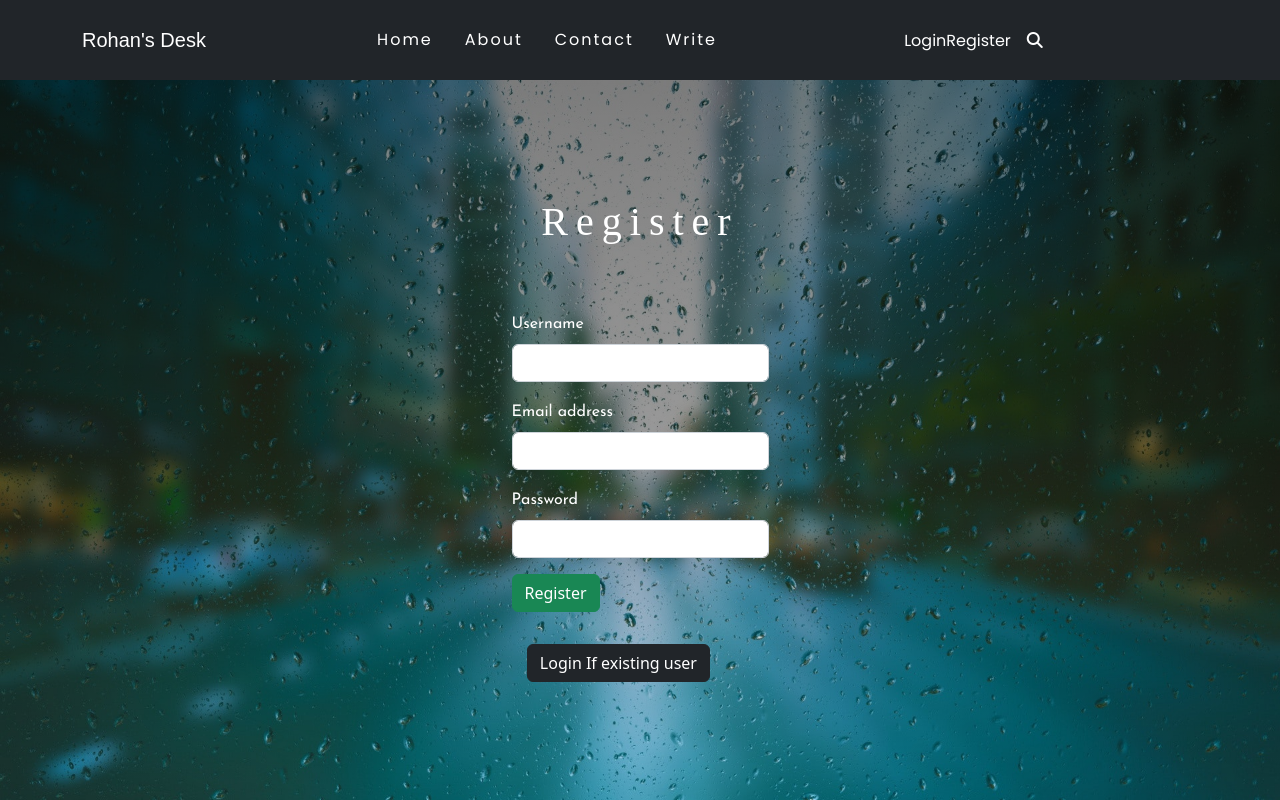
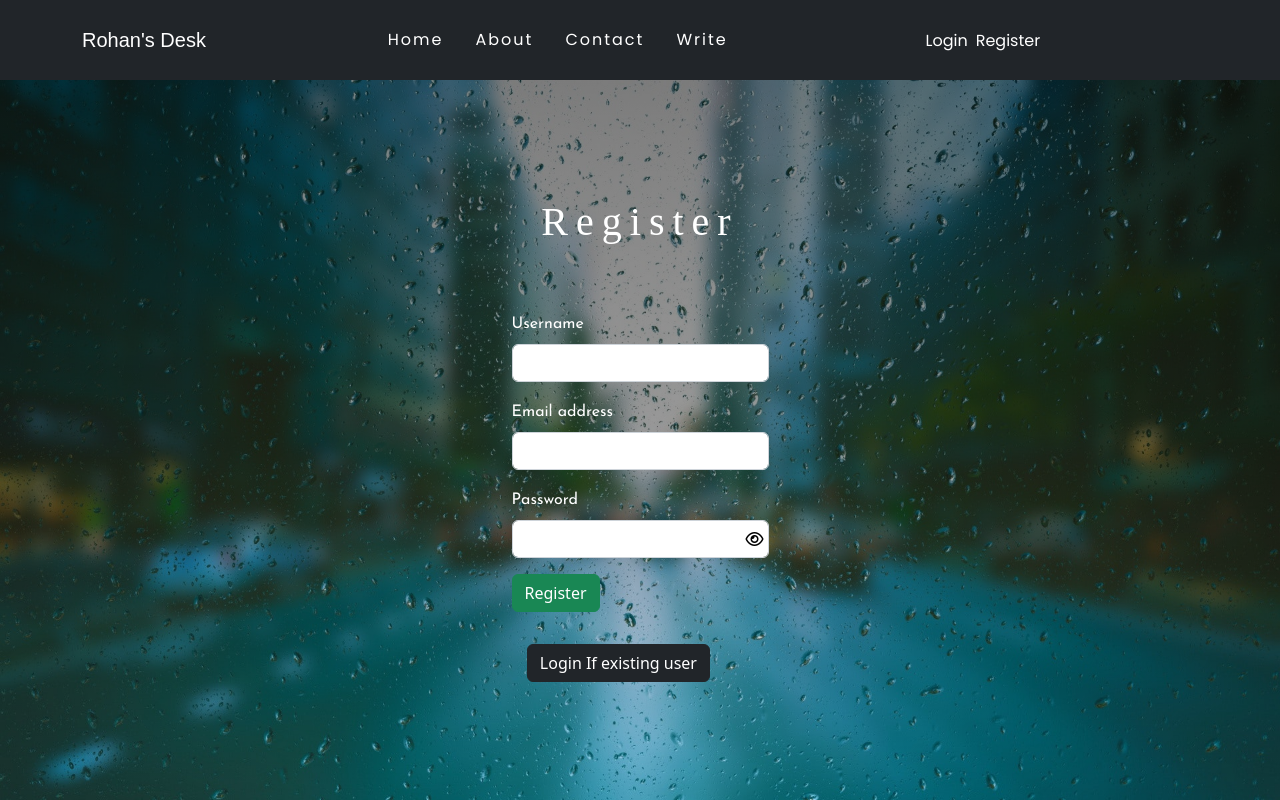
Before and after one commit to GautamRaj-12/rohan-raj-blog-frontend, a React (Create React App) app: page /register in a window 1280 px wide. Built offline with nearby package versions, Linux system fonts and the light colour scheme; a web font is replaced by a local one.

Commit message:
password show hide functionality added

```diff
--- a/src/components/navbar/NavBar.jsx
+++ b/src/components/navbar/NavBar.jsx
@@ -83,7 +83,7 @@ function NavBar() {
                     Login
                   </Link>
                   <Link
-                    className='text-white'
+                    className='text-white mx-2'
                     style={{ textDecoration: 'none', fontFamily: 'poppins' }}
                     to='/register'
                   >
@@ -92,7 +92,7 @@ function NavBar() {
                 </>
               )}
 
-              <i className='fa-solid fa-magnifying-glass search-button mx-3'></i>
+              {/* <i className='fa-solid fa-magnifying-glass search-button mx-3'></i> */}
             </div>
           </div>
         </div>
--- a/src/pages/login/Login.jsx
+++ b/src/pages/login/Login.jsx
@@ -6,6 +6,7 @@ import axios from 'axios';
 import API_URL from '../../Config';
 
 function Login() {
+  const [passShow, setPassShow] = useState(false);
   const userRef = useRef();
   const passwordRef = useRef();
   const { dispatch, isFetching } = useContext(Context);
@@ -37,16 +38,23 @@ function Login() {
             ref={userRef}
           />
         </div>
-        <div className='mb-3'>
+        <div className='mb-3 inputPassword'>
           <label htmlFor='exampleInputPassword1' className='form-label'>
             Password
           </label>
           <input
-            type='password'
+            type={!passShow ? 'password' : 'text'}
             className='form-control'
             id='exampleInputPassword1'
             ref={passwordRef}
           />
+          <span onClick={() => setPassShow(!passShow)} className='showPassword'>
+            {!passShow ? (
+              <i className='fa-regular fa-eye'></i>
+            ) : (
+              <i className='fa-regular fa-eye-slash'></i>
+            )}
+          </span>
         </div>
         <button
           type='submit'
--- a/src/pages/login/login.css
+++ b/src/pages/login/login.css
@@ -48,3 +48,15 @@ button {
 .disabled-btn:disabled {
   cursor: not-allowed;
 }
+.inputPassword {
+  position: relative;
+}
+.showPassword {
+  position: absolute;
+  right: 5px;
+  top: 41px;
+  cursor: pointer;
+}
+.showPassword i {
+  color: black;
+}
--- a/src/pages/register/Register.jsx
+++ b/src/pages/register/Register.jsx
@@ -73,12 +73,12 @@ function Register() {
             onChange={(e) => setEmail(e.target.value)}
           />
         </div>
-        <div className='mb-3'>
+        <div className='mb-3 inputPassword'>
           <label for='exampleInputPassword1' className='form-label'>
             Password
           </label>
           <input
-            type='password'
+            type={!passShow ? 'password' : 'text'}
             className='form-control'
             id='exampleInputPassword1'
             onChange={(e) => setPassword(e.target.value)}
@@ -86,6 +86,13 @@ function Register() {
             data-bs-placement='bottom'
             title='Password must contain 8 characters including an UPPERCASE, a LOWERCASE and a NUMBER'
           />
+          <span onClick={() => setPassShow(!passShow)} className='showPassword'>
+            {!passShow ? (
+              <i className='fa-regular fa-eye'></i>
+            ) : (
+              <i className='fa-regular fa-eye-slash'></i>
+            )}
+          </span>
         </div>
         <button className='btn btn-success' type='submit'>
           Register
--- a/src/pages/register/register.css
+++ b/src/pages/register/register.css
@@ -1,21 +1,37 @@
-
-.register-container{
-    min-height:90vh;
-    display:flex;
+.register-container {
+  min-height: 90vh;
+  display: flex;
   flex-direction: column;
-    justify-content: center ;
+  justify-content: center;
   align-items: center;
-    gap:2rem;
-    color:white;
+  gap: 2rem;
+  color: white;
   background-size: cover;
-    background-image: linear-gradient(rgba(0,0,0,0.5),rgba(0,0,0,0.4),transparent),url("../../assets/login-page-bg.jpg");
+  background-image: linear-gradient(
+      rgba(0, 0, 0, 0.5),
+      rgba(0, 0, 0, 0.4),
+      transparent
+    ),
+    url('../../assets/login-page-bg.jpg');
   /* border:1px solid red; */
 }
-.register-container h1{
+.register-container h1 {
   font-family: 'pattaya';
   letter-spacing: 0.5rem;
   margin-bottom: 2rem;
 }
-.login-button{
+.login-button {
   margin-right: 2.7rem;
 }
+.inputPassword {
+  position: relative;
+}
+.showPassword {
+  position: absolute;
+  right: 5px;
+  top: 41px;
+  cursor: pointer;
+}
+.showPassword i {
+  color: black;
+}
```
Lines whose indentation alone changed are shown as unchanged.
